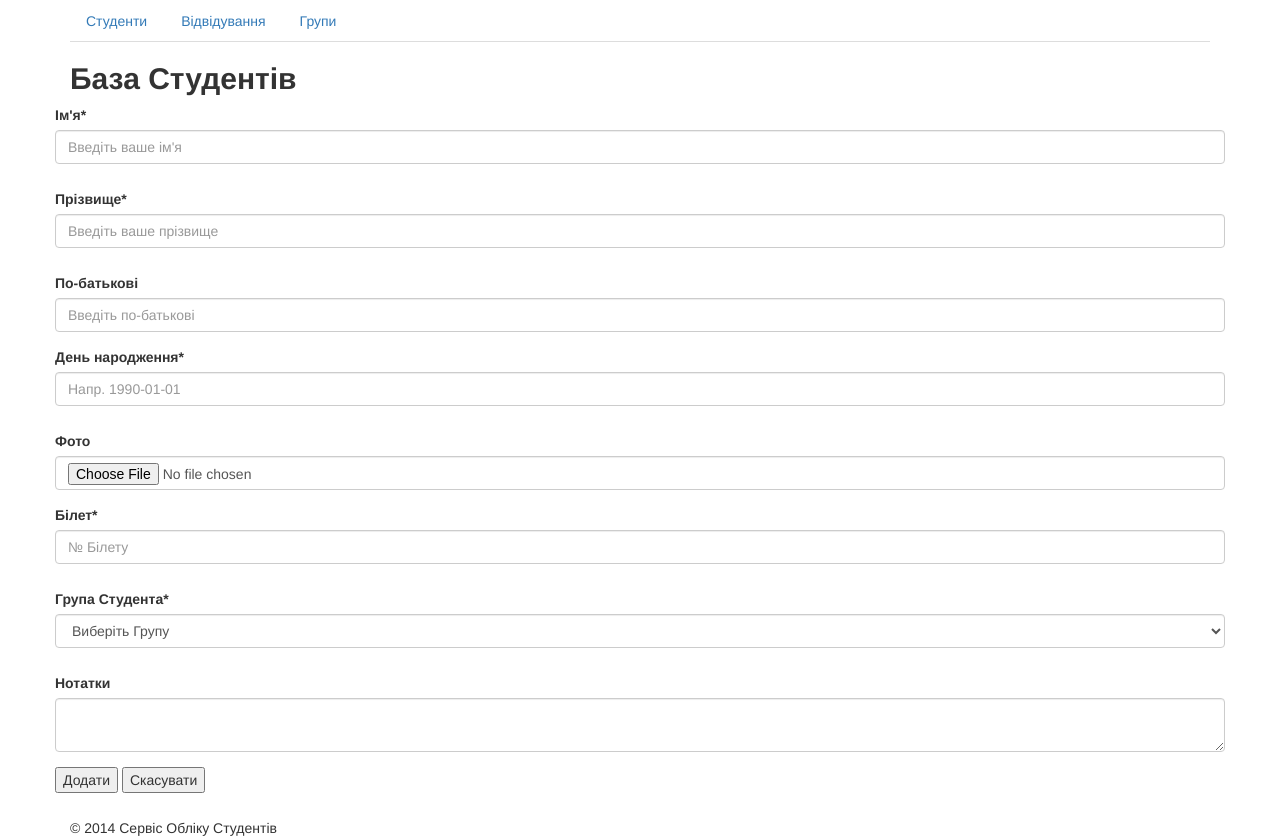
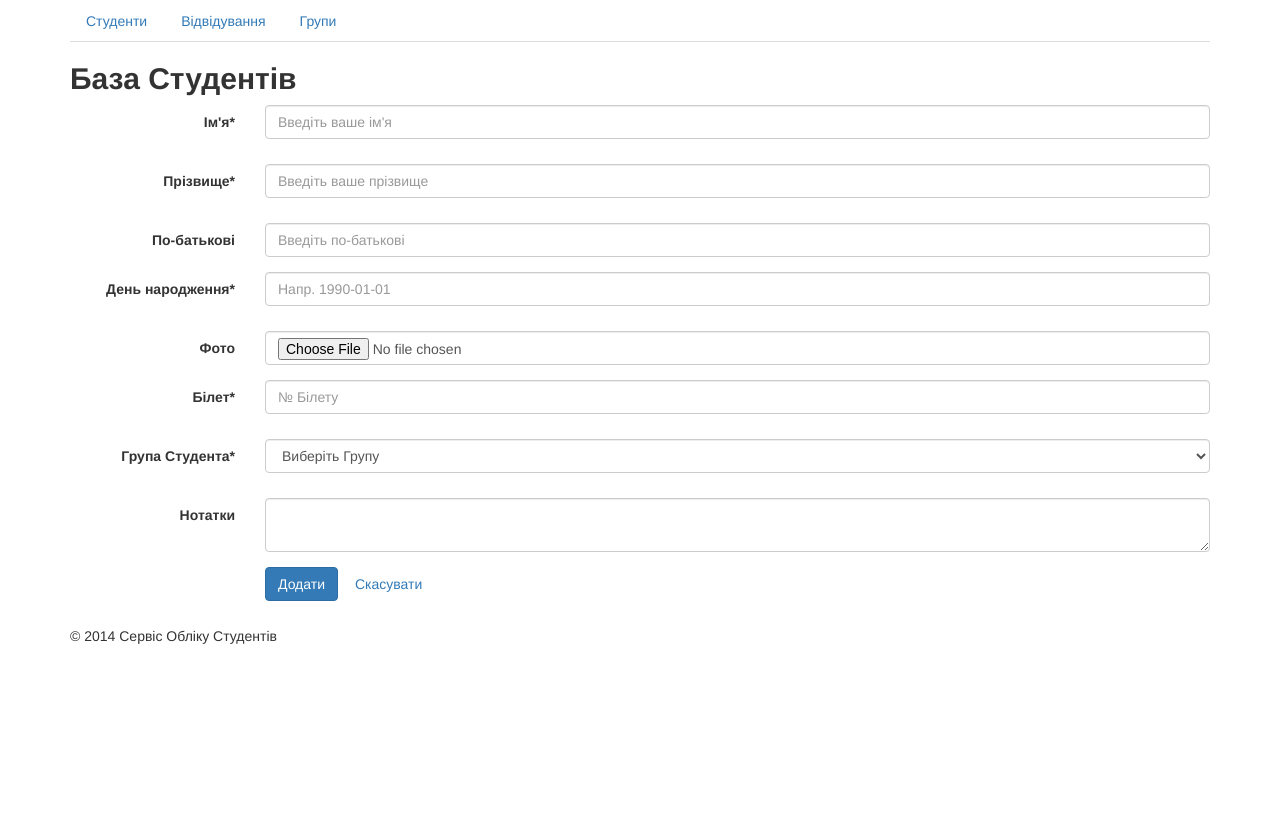
Before and after one commit to curious725/studentsdb_django, a Django app: page /students/add/ in a window 1280 px wide. Shown: the part 70-908 px from the top of the page. After the commit the page ends 714 px from the top, so only its background shows below. Run offline with Django 3.2, Linux system fonts and the light colour scheme; data that the repository does not hold is empty; some libraries are stand-ins or nearby versions.

Commit message:
finish styling of students add page with Twitter Bootstrap

```diff
--- a/studentsdb/studentsdb/students/templates/students/students_add.html
+++ b/studentsdb/studentsdb/students/templates/students/students_add.html
@@ -24,52 +24,86 @@
 
   {% csrf_token %}
 
-  <div class="form-group">
-    <label for="first_name">Ім'я*</label>
+  <div class="form-group
+    {% if errors.first_name %}
+      has-error
+    {% endif %}">
+    <label for="first_name" class="col-sm-2 control-label">Ім'я*</label>
+    <div class="col-sm-10">
       <input type="text" value="{{ request.POST.first_name }}"
         name="first_name" id="first_name" placeholder="Введіть ваше ім'я"
         class="form-control">
     <span class="help-block">{{ errors.first_name }}</span>
     </div>
+  </div>
 
-  <div class="form-group">
-    <label for="last_name">Прізвище*</label>
+  <div class="form-group
+    {% if errors.last_name %}
+      has-error
+    {% endif %}">
+    <label for="last_name" class="col-sm-2 control-label">Прізвище*</label>
+    <div class="col-sm-10">
       <input type="text" value="{{ request.POST.last_name }}"
         name="last_name" id="last_name" placeholder="Введіть ваше прізвище"
         class="form-control">
       <span class="help-block">{{ errors.last_name }}</span>
     </div>
+  </div>
 
-  <div class="form-group">
-    <label for="middle_name">По-батькові</label>
+  <div class="form-group
+    {% if errors.middle_name %}
+      has-error
+    {% endif %}">
+    <label for="middle_name" class="col-sm-2 control-label">По-батькові</label>
+    <div class="col-sm-10">
       <input type="text" value="{{ request.POST.middle_name }}"
         name="middle_name" id="middle_name" placeholder="Введіть по-батькові"
         class="form-control">
     </div>
+  </div>
 
-  <div class="form-group">
-    <label for="birthday">День народження*</label>
+  <div class="form-group
+    {% if errors.birthday %}
+      has-error
+    {% endif %}">
+    <label for="birthday" class="col-sm-2 control-label">День народження*</label>
+    <div class="col-sm-10">
       <input type="text" value="{{ request.POST.birthday }}"
         name="birthday" id="birthday" placeholder="Напр. 1990-01-01"
         class="form-control">
       <span class="help-block">{{ errors.birthday }}</span>
     </div>
+  </div>
 
-  <div class="form-group">
-    <label for="photo">Фото</label>
+  <div class="form-group
+    {% if errors.photo %}
+      has-error
+    {% endif %}">
+    <label for="photo" class="col-sm-2 control-label">Фото</label>
+    <div class="col-sm-10">
       <input type="file" value="" name="photo" id="photo"
         class="form-control">
     </div>
+  </div>
 
-  <div class="form-group">
-    <label for="ticket">Білет*</label>
+  <div class="form-group
+    {% if errors.ticket %}
+      has-error
+    {% endif %}">
+    <label for="ticket" class="col-sm-2 control-label">Білет*</label>
+    <div class="col-sm-10">
       <input type="text" value="{{ request.POST.ticket }}" name="ticket"
         id="ticket" placeholder="№ Білету" class="form-control">
       <span class="help-block">{{ errors.ticket }}</span>
     </div>
+  </div>
 
-  <div class="form-group">
-    <label for="student_group">Група Студента*</label>
+  <div class="form-group
+    {% if errors.student_group %}
+      has-error
+    {% endif %}">
+    <label for="student_group" class="col-sm-2 control-label">Група Студента*</label>
+    <div class="col-sm-10">
       <select name="student_group" id="student_group" class="form-control">
         <option value="">Виберіть Групу</option>
         {% for group in groups %}
@@ -83,17 +117,28 @@
       </select>
       <span class="help-block">{{ errors.student_group }}</span>
     </div>
+  </div>
 
-  <div class="form-group">
-    <label for="notes">Нотатки</label>
+  <div class="form-group
+    {% if errors.notes %}
+      has-error
+    {% endif %}">
+    <label for="notes" class="col-sm-2 control-label">Нотатки</label>
+    <div class="col-sm-10">
       <textarea name="notes" id="notes"
         class="form-control">{{ request.POST.notes }}
       </textarea>
     </div>
+  </div>
 
   <div class="form-group">
-    <input type="submit" value="Додати" name="add_button">
-    <button type="submit" name="cancel_button">Скасувати</button>
+    <label class="col-sm-2 control-label"></label>
+    <div class="col-sm-10">
+      <input type="submit" value="Додати" name="add_button"
+        class="btn btn-primary">
+      <button type="submit" name="cancel_button"
+        class="btn btn-link">Скасувати</button>
+    </div>
   </div>
 
 </form>
```
Lines whose indentation alone changed are shown as unchanged.
